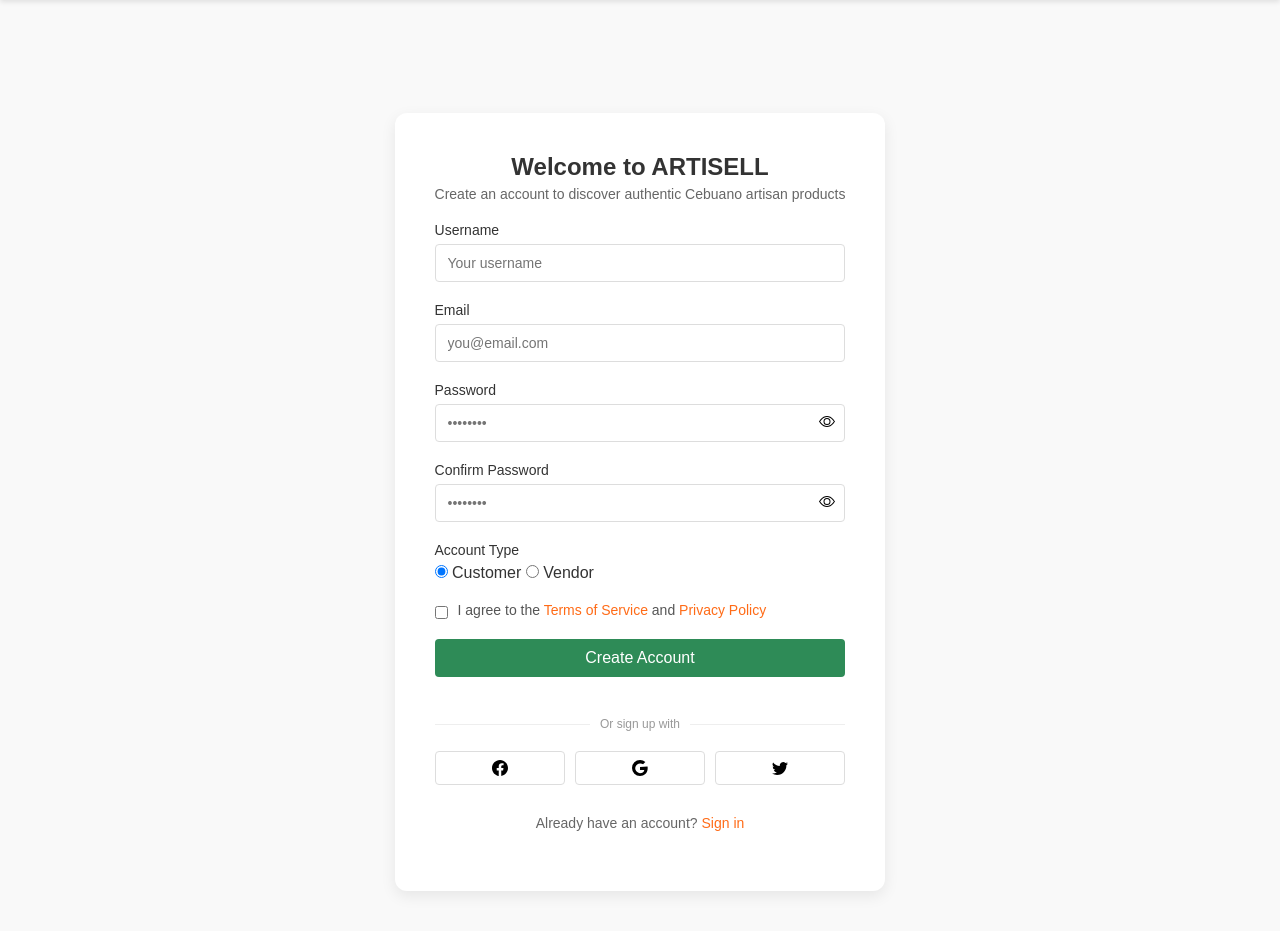
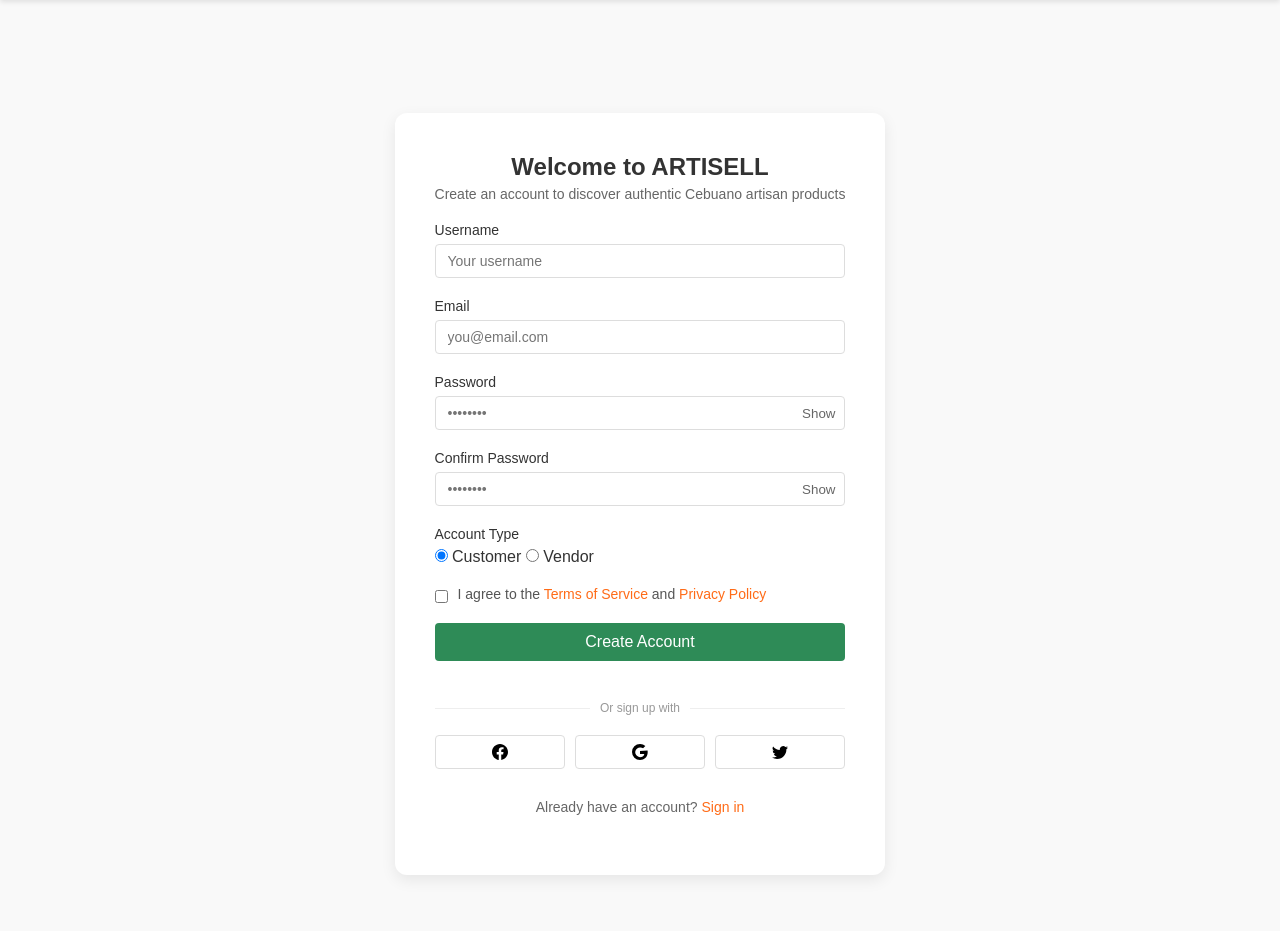
Before and after one commit to Escaflowne1995/Artisell, a PHP site: page /Artisell/signup.php in a window 1280 px wide. Shown: the part 67-998 px from the top of the page. Run offline with PHP 8.4, Linux system fonts and the light colour scheme.

Commit message:
mao najud ni yawa

```diff
--- a/cities.php
+++ b/cities.php
@@ -285,7 +285,7 @@ $defaultImageData = 'https://via.placeholder.com/400x300/f0f0f0/555555?text=' .
                             <div class="city-info">
                                 <h3 class="city-name"><?php echo htmlspecialchars($city); ?></h3>
                                 <p class="city-description"><?php echo htmlspecialchars($description); ?></p>
-                                <a href="shop.php?city=<?php echo urlencode($city); ?>" class="city-button">Explore Artisan Products</a>
+                                <a href="shop.php?city=<?php echo urlencode($city); ?>" class="city-button">Explore Products Here</a>
                             </div>
                         </div>
                     <?php } ?>
--- a/components/signup_form.php
+++ b/components/signup_form.php
@@ -57,13 +57,53 @@ if ($_SERVER["REQUEST_METHOD"] == "POST" && isset($_POST['signup'])) {
         }
     }
 
-    // Validate password
+    // Validate password only on form submission
     if (empty(trim($_POST["password"]))) {
         $passwordError = "Please enter a password.";
-    } elseif (strlen(trim($_POST["password"])) < 6) {
-        $passwordError = "Password must have at least 6 characters.";
     } else {
         $password = trim($_POST["password"]);
+        $errors = array();
+
+        // Enhanced debug logging for password validation
+        error_log("Password validation started");
+        error_log("Raw password length: " . strlen($_POST["password"]));
+        error_log("Trimmed password length: " . strlen($password));
+
+        // Check password length (8-12 characters)
+        $passwordLength = strlen($password);
+        error_log("Final password length for validation: " . $passwordLength);
+
+        if ($passwordLength < 8 || $passwordLength > 12) {
+            error_log("Password length validation failed. Length: " . $passwordLength);
+            $errors[] = "Password must be between 8 and 12 characters";
+        } else {
+            error_log("Password length validation passed");
+        }
+
+        // Check for at least one capital letter
+        if (!preg_match('/[A-Z]/', $password)) {
+            error_log("Capital letter validation failed");
+            $errors[] = "Password must contain at least one capital letter";
+        }
+
+        // Check for at least one number
+        if (!preg_match('/[0-9]/', $password)) {
+            error_log("Number validation failed");
+            $errors[] = "Password must contain at least one number";
+        }
+
+        // Check for at least one special character
+        if (!preg_match('/[!@#$%^&*(),.?":{}|<>]/', $password)) {
+            error_log("Special character validation failed");
+            $errors[] = "Password must contain at least one special character (!@#$%^&*(),.?\":{}|<>)";
+        }
+
+        if (!empty($errors)) {
+            error_log("Password validation failed with errors: " . implode(", ", $errors));
+            $passwordError = implode("<br>", $errors);
+        } else {
+            error_log("Password validation passed all checks");
+        }
     }
 
     // Validate confirm password
@@ -129,26 +169,22 @@ if ($_SERVER["REQUEST_METHOD"] == "POST" && isset($_POST['signup'])) {
             <label for="password" class="form-label">Password</label>
             <div class="password-input">
                 <input id="password" name="password" type="password" class="form-input" placeholder="••••••••" required>
-                <button type="button" class="show-password">
-                    <svg xmlns="http://www.w3.org/2000/svg" width="16" height="16" fill="currentColor" class="bi bi-eye" viewBox="0 0 16 16">
-                        <path d="M16 8s-3-5.5-8-5.5S0 8 0 8s3 5.5 8 5.5S16 8 16 8M1.173 8a13 13 0 0 1 1.66-2.043C4.12 4.668 5.88 3.5 8 3.5s3.879 1.168 5.168 2.457A13 13 0 0 1 14.828 8q-.086.13-.195.288c-.335.48-.83 1.12-1.465 1.755C11.879 11.332 10.119 12.5 8 12.5s-3.879-1.168-5.168-2.457A13 13 0 0 1 1.172 8z"/><path d="M8 5.5a2.5 2.5 0 1 0 0 5 2.5 2.5 0 0 0 0-5M4.5 8a3.5 3.5 0 1 1 7 0 3.5 3.5 0 0 1-7 0"/>
-                    </svg>
-                </button>
+                <button type="button" class="show-password" onclick="showPassword('password')">Show</button>
             </div>
-            <span class="error"><?php echo $passwordError; ?></span>
+            <?php if (!empty($passwordError)): ?>
+                <span class="error"><?php echo $passwordError; ?></span>
+            <?php endif; ?>
         </div>
 
         <div class="form-group">
             <label for="confirm_password" class="form-label">Confirm Password</label>
             <div class="password-input">
                 <input id="confirm_password" name="confirm_password" type="password" class="form-input" placeholder="••••••••" required>
-                <button type="button" class="show-password">
-                    <svg xmlns="http://www.w3.org/2000/svg" width="16" height="16" fill="currentColor" class="bi bi-eye" viewBox="0 0 16 16">
-                        <path d="M16 8s-3-5.5-8-5.5S0 8 0 8s3 5.5 8 5.5S16 8 16 8M1.173 8a13 13 0 0 1 1.66-2.043C4.12 4.668 5.88 3.5 8 3.5s3.879 1.168 5.168 2.457A13 13 0 0 1 14.828 8q-.086.13-.195.288c-.335.48-.83 1.12-1.465 1.755C11.879 11.332 10.119 12.5 8 12.5s-3.879-1.168-5.168-2.457A13 13 0 0 1 1.172 8z"/><path d="M8 5.5a2.5 2.5 0 1 0 0 5 2.5 2.5 0 0 0 0-5M4.5 8a3.5 3.5 0 1 1 7 0 3.5 3.5 0 0 1-7 0"/>
-                    </svg>
-                </button>
+                <button type="button" class="show-password" onclick="showPassword('confirm_password')">Show</button>
             </div>
-            <span class="error"><?php echo $confirmPasswordError; ?></span>
+            <?php if (!empty($confirmPasswordError)): ?>
+                <span class="error"><?php echo $confirmPasswordError; ?></span>
+            <?php endif; ?>
         </div>
 
         <div class="form-group">
@@ -192,20 +228,74 @@ if ($_SERVER["REQUEST_METHOD"] == "POST" && isset($_POST['signup'])) {
     <p class="login-link">Already have an account? <a href="login.php">Sign in</a></p>
 </div>
 
+<style>
+    .error {
+        color: #dc3545;
+        font-size: 13px;
+        margin-top: 5px;
+        display: block;
+    }
+
+    .password-input {
+        position: relative;
+        display: flex;
+        align-items: center;
+    }
+
+    .show-password {
+        position: absolute;
+        right: 10px;
+        background: none;
+        border: none;
+        cursor: pointer;
+        padding: 5px 10px;
+        color: #666;
+        z-index: 1;
+    }
+
+    .form-input {
+        width: 100%;
+        padding: 8px 35px 8px 12px;
+        border: 1px solid #ddd;
+        border-radius: 4px;
+        font-size: 14px;
+    }
+
+    .form-input:focus {
+        outline: none;
+        border-color: #FF6B17;
+        box-shadow: 0 0 0 2px rgba(255, 107, 23, 0.2);
+    }
+</style>
+
 <script>
+document.addEventListener('DOMContentLoaded', function() {
+    // Add click handlers after DOM is loaded
     document.querySelectorAll('.show-password').forEach(function(button) {
         button.addEventListener('click', function() {
-            const passwordInput = this.parentElement.querySelector('input');
-            const type = passwordInput.getAttribute('type') === 'password' ? 'text' : 'password';
-            passwordInput.setAttribute('type', type);
-
-            // Toggle the eye icon
-            const eyeIcon = this.querySelector('svg');
-            if (type === 'password') {
-                eyeIcon.innerHTML = '<path d="M16 8s-3-5.5-8-5.5S0 8 0 8s3 5.5 8 5.5S16 8 16 8M1.173 8a13 13 0 0 1 1.66-2.043C4.12 4.668 5.88 3.5 8 3.5s3.879 1.168 5.168 2.457A13 13 0 0 1 14.828 8q-.086.13-.195.288c-.335.48-.83 1.12-1.465 1.755C11.879 11.332 10.119 12.5 8 12.5s-3.879-1.168-5.168-2.457A13 13 0 0 1 1.172 8z"/><path d="M8 5.5a2.5 2.5 0 1 0 0 5 2.5 2.5 0 0 0 0-5M4.5 8a3.5 3.5 0 1 1 7 0 3.5 3.5 0 0 1-7 0"/>';
+            var input = this.previousElementSibling;
+            if (input.type === 'password') {
+                input.type = 'text';
+                this.textContent = 'Hide';
             } else {
-                eyeIcon.innerHTML = '<path d="M13.359 11.238C15.06 9.72 16 8 16 8s-3-5.5-8-5.5a7 7 0 0 0-2.79.588l.77.771A6 6 0 0 1 8 3.5c2.12 0 3.879 1.168 5.168 2.457A13 13 0 0 1 14.828 8q-.086.13-.195.288c-.335.48-.83 1.12-1.465 1.755-.165.165-.337.328-.517.486z"/><path d="M11.297 9.176a3.5 3.5 0 0 0-4.474-4.474l.823.823a2.5 2.5 0 0 1 2.829 2.829zm-2.943 1.299.822.822a3.5 3.5 0 0 1-4.474-4.474l.823.823a2.5 2.5 0 0 0 2.829 2.829"/><path d="M3.35 5.47q-.27.24-.518.487A13 13 0 0 0 1.172 8l.195.288c.335.48.83 1.12 1.465 1.755C4.121 11.332 5.881 12.5 8 12.5c.716 0 1.39-.133 2.02-.36l.77.772A7 7 0 0 1 8 13.5C3 13.5 0 8 0 8s.939-1.721 2.641-3.238l.708.709zm10.296 8.884-12-12 .708-.708 12 12z"/>';
+                input.type = 'password';
+                this.textContent = 'Show';
             }
         });
     });
+});
+
+// Backup onclick handler
+function showPassword(inputId) {
+    var input = document.getElementById(inputId);
+    var button = input.nextElementSibling;
+
+    if (input.type === 'password') {
+        input.type = 'text';
+        button.textContent = 'Hide';
+    } else {
+        input.type = 'password';
+        button.textContent = 'Show';
+    }
+}
 </script>
--- a/signup.php
+++ b/signup.php
@@ -41,8 +41,6 @@ if ($_SERVER["REQUEST_METHOD"] == "POST") {
     // Validate password
     if (empty(trim($_POST["password"]))) {
         $passwordError = "Please enter your password.";
-    } elseif (strlen(trim($_POST["password"])) < 6) {
-        $passwordError = "Password must be at least 6 characters.";
     } else {
         $password = trim($_POST["password"]);
     }
@@ -158,14 +156,18 @@ if ($_SERVER["REQUEST_METHOD"] == "POST") {
 
     <!-- JavaScript for password visibility toggle -->
     <script>
-        document.querySelectorAll('.show-password').forEach(button => {
-            button.addEventListener('click', function () {
-                const passwordInput = this.previousElementSibling;
-                const type = passwordInput.getAttribute('type') === 'password' ? 'text' : 'password';
-                passwordInput.setAttribute('type', type);
-                // Optionally toggle the eye icon here if you have different icons for show/hide
-            });
-        });
+        function showPassword(inputId) {
+            const passwordInput = document.getElementById(inputId);
+            const button = passwordInput.nextElementSibling;
+
+            if (passwordInput.type === 'password') {
+                passwordInput.type = 'text';
+                button.textContent = 'Hide';
+            } else {
+                passwordInput.type = 'password';
+                button.textContent = 'Show';
+            }
+        }
     </script>
 </body>
 </html>
```
Also changed, not shown: images/products/product_682d634a6f2d8.jpg (added), images/products/silhig lanot.jpg (added).
